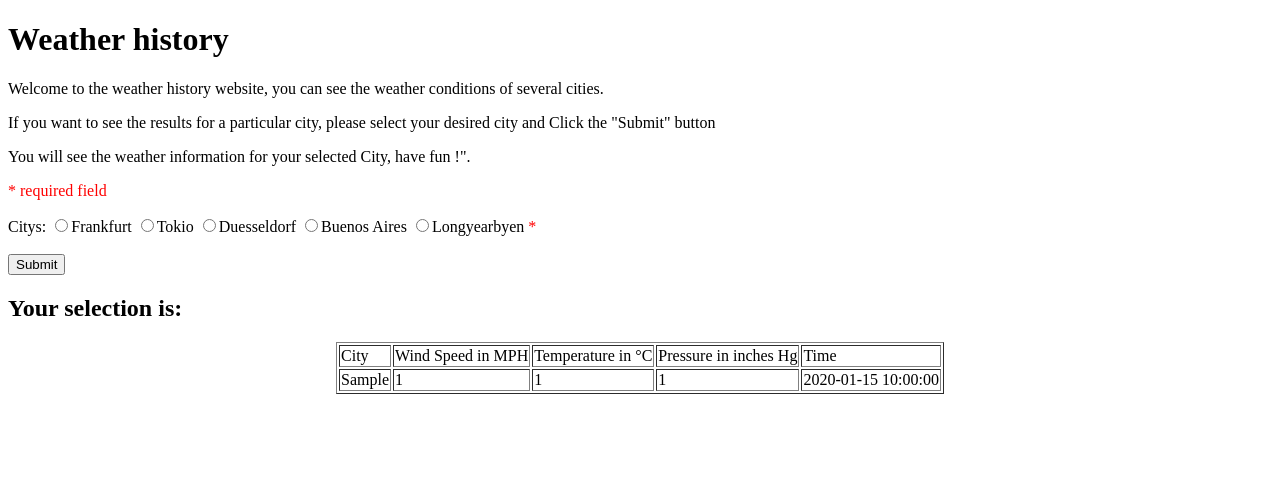
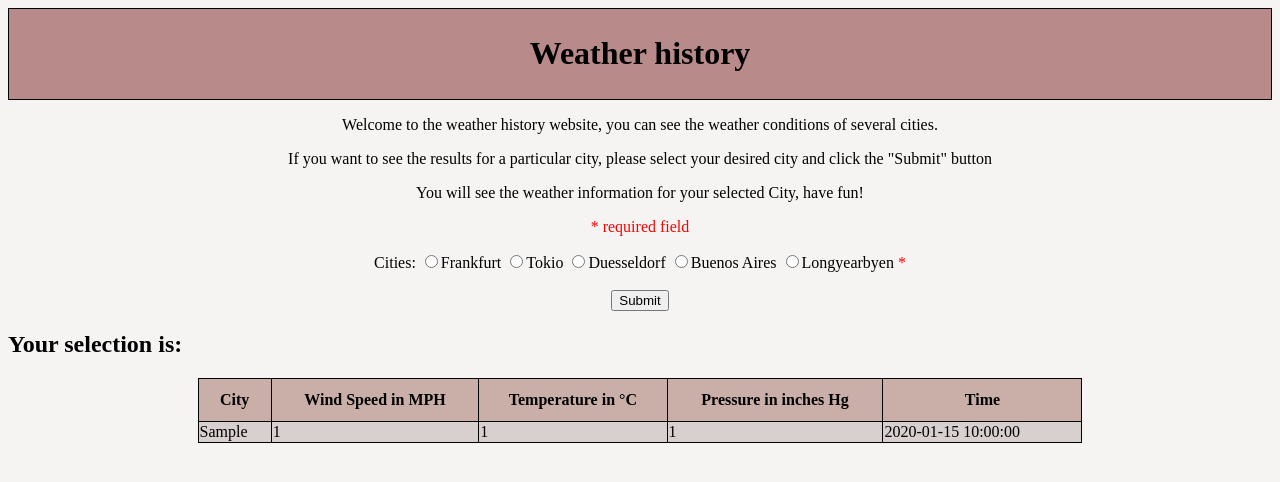
Before and after one commit to mirajkovic/project2-weatherhistory, a PHP site: page / in a window 1280 px wide. Shown: the top 482 px of the page. Run offline with PHP 8.4, Linux system fonts and the light colour scheme; tables that the repository leaves empty hold one stand-in row (values such as "Sample post"); data that the repository does not hold is empty.

Commit message:
Updated CSS

```diff
--- a/web/index.php
+++ b/web/index.php
@@ -3,12 +3,42 @@
 <head>
 <style>
 .error {color: #FF0000;}
+
+table {
+  width: 70%;
+  border: 1px solid black;
+  border-collapse: collapse;
+  overflow: auto;
+  margin-top:  20px;
+
+}
+
+th {
+  height: 40px;
+  background-color: #CAAEA8;
+  color: black;
+}
+tr:nth-child(even) {background-color: #D8CFCF;}
+
+.header {
+  background-color: #B88A8A;
+  text-align: center;
+  padding: 5px;
+  border: 1px solid black;
+}
+
+body {
+  background-color: #F6F3F3;
+
+}
+
 </style>
 </head>
 <body>
 
-
-<h1>Weather history</h1>
+<div class="header">
+<center><h1>Weather history</h1></center>
+</div>
 
 <?php
 
@@ -46,15 +76,15 @@ function test_input($data) {
 }
 ?>
 
-
+<center>
 <p>Welcome to the weather history website, you can see the weather conditions of several cities.</p>
-<p>If you want to see the results for a particular city, please select your desired city and Click the "Submit" button </p>
-<p>You will see the weather information for your selected City, have fun !".</p>
+<p>If you want to see the results for a particular city, please select your desired city and click the "Submit" button </p>
+<p>You will see the weather information for your selected City, have fun!</p>
 
 <p><span class="error">* required field</span></p>
 <form method="post" action="<?php echo htmlspecialchars($_SERVER["PHP_SELF"]);?>">
 
-   Citys:
+   Cities:
   <input type="radio" name="city" <?php if (isset($city) && $city=="Frankfurt") echo "checked";?> value="Frankfurt">Frankfurt
   <input type="radio" name="city" <?php if (isset($city) && $city=="Tokio") echo "checked";?> value="Tokio">Tokio
   <input type="radio" name="city" <?php if (isset($city) && $city=="Duesseldorf") echo "checked";?> value="Duesseldorf">Duesseldorf
@@ -65,6 +95,7 @@ function test_input($data) {
   <br><br>
   <input type="submit" name="submit" value="Submit">
 </form>
+</center>
 
 
 <?php
@@ -74,11 +105,11 @@ function test_input($data) {
 
 <table border="1" align="center">
 <tr>
-  <td>City</td>
-  <td>Wind Speed in MPH</td>
-  <td>Temperature in °C</td>
-  <td>Pressure in inches Hg</td>
-  <td>Time</td>
+  <th><b>City</b></th>
+  <th><b>Wind Speed in MPH</b></th>
+  <th><b>Temperature in °C</b></th>
+  <th><b>Pressure in inches Hg</b></th>
+  <th><b>Time</b></th>
 </tr>
 
 
```
